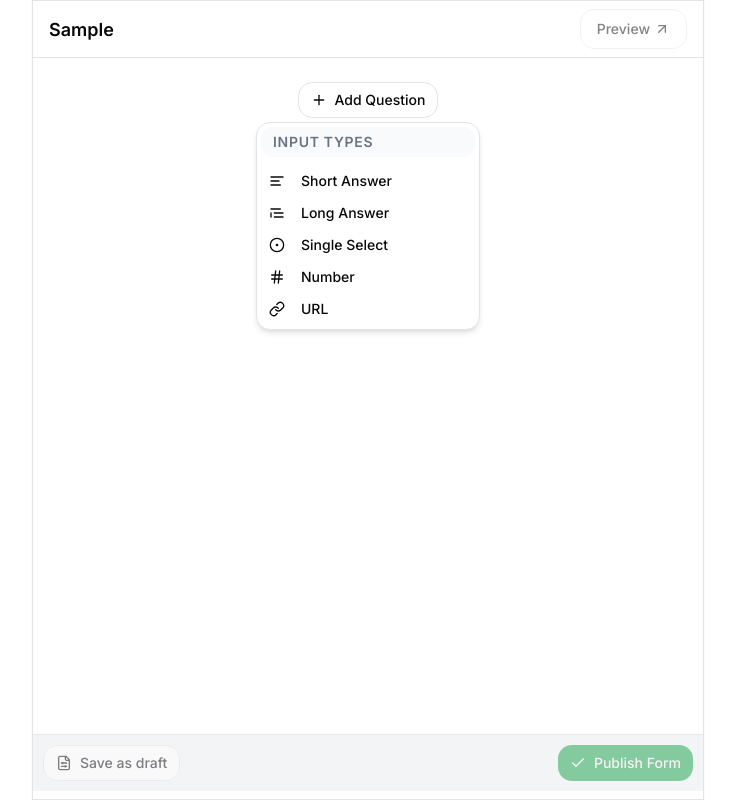
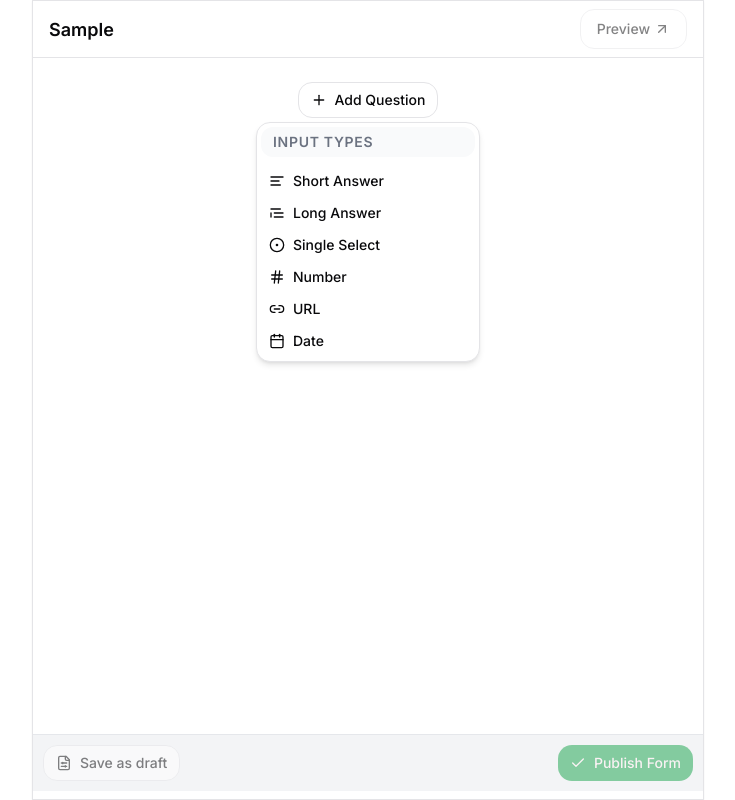
Before and after one commit to suryanshsingh2001/peerlist, a Next.js app: page / in a window 1280 px wide. Both pictures are taken after typing "Sample" into the empty fields and a click on the button "Add Question". Shown: the whole page, without its empty margins (272-1007 px from the left). Built offline with nearby package versions, Linux system fonts and the light colour scheme.

Commit message:
(Chore) Refactoring [Major]

```diff
--- a/components/form/FormDesigner.tsx
+++ b/components/form/FormDesigner.tsx
@@ -1,3 +1,4 @@
+// components/form/FormDesigner.tsx
 import React, { useState } from "react";
 import { useFormContext } from "@/context/FormContext";
 import { Button } from "@/components/ui/button";
@@ -12,6 +13,7 @@ import QuestionTypeSelect from "../questions/QuestionTypeSelect";
 import { Question } from "@/lib/types";
 import { Plus } from "lucide-react";
 import { AnimatedContainer } from "../shared/animated-container";
+import { QUESTION_TYPES, QuestionType } from "@/lib/questionTypes";
 
 export default function FormDesigner() {
   const { questions, setQuestions } = useFormContext();
@@ -21,7 +23,7 @@ export default function FormDesigner() {
     return question.question.trim() !== "";
   };
 
-  const addQuestion = (type: string) => {
+  const addQuestion = (type: QuestionType) => {
     const newQuestion: Question = {
       id: `q${questions.length + 1}`,
       type,
@@ -82,7 +84,9 @@ export default function FormDesigner() {
                   >
                     {(provided) => (
                       <div ref={provided.innerRef} {...provided.draggableProps}>
-                        <AnimatedContainer animation="slideUp" duration={0.2}
+                        <AnimatedContainer
+                          animation="slideUp"
+                          duration={0.2}
                           delay={index * 0.1}
                         >
                           <QuestionCard
@@ -106,7 +110,10 @@ export default function FormDesigner() {
           </Droppable>
         </DragDropContext>
 
-        <AnimatedContainer animation="slide" className="flex justify-center mt-4">
+        <AnimatedContainer
+          animation="slide"
+          className="flex justify-center mt-4"
+        >
           <QuestionTypeSelect onSelect={addQuestion}>
             <Button
               variant="outline"
--- a/components/form/FormPreview.tsx
+++ b/components/form/FormPreview.tsx
@@ -1,3 +1,4 @@
+// components/form/FormPreview.tsx
 import React, { useState } from "react";
 import { useFormContext } from "@/context/FormContext";
 import { Button } from "@/components/ui/button";
@@ -128,6 +129,15 @@ export default function FormPreview() {
             placeholder="https://"
           />
         );
+      case "date":
+        return (
+          <Input
+            name={question.id}
+            type="date"
+            value={answers[question.id] || ""}
+            onChange={(e) => handleAnswerChange(question.id, e.target.value)}
+          />
+        );
       default:
         return null;
     }
@@ -163,8 +173,6 @@ export default function FormPreview() {
               </Button>
             </div>
           </form>
-
-
         </div>
       </div>
     </AnimatedContainer>
--- a/components/questions/QuestionCard.tsx
+++ b/components/questions/QuestionCard.tsx
@@ -1,3 +1,4 @@
+// components/questions/QuestionCard.tsx
 "use client";
 
 import { Card, CardContent } from "@/components/ui/card";
@@ -5,20 +6,12 @@ import { Input } from "@/components/ui/input";
 import { Textarea } from "@/components/ui/textarea";
 import { RadioGroup, RadioGroupItem } from "@/components/ui/radio-group";
 import { Button } from "@/components/ui/button";
-import {
-  Plus,
-  AlignLeft,
-  TextQuote,
-  Hash,
-  Link2,
-  ChevronDown,
-  Grip,
-  CircleDot,
-} from "lucide-react";
+import { ChevronDown, Grip, Plus } from "lucide-react";
 
 import { Question } from "@/lib/types";
 import { cn } from "@/lib/utils";
 import QuestionTypeSelect from "./QuestionTypeSelect";
+import { QUESTION_TYPES, QuestionType } from "@/lib/questionTypes";
 
 interface QuestionCardProps {
   question: Question;
@@ -29,14 +22,6 @@ interface QuestionCardProps {
   error?: boolean;
 }
 
-const questionTypeIcons = {
-  short_answer: <AlignLeft className="h-4 w-4" />,
-  long_answer: <TextQuote className="h-4 w-4" />,
-  single_select: <CircleDot className="h-4 w-4" />,
-  number: <Hash className="h-4 w-4" />,
-  url: <Link2 className="h-4 w-4" />,
-};
-
 export default function QuestionCard({
   question,
   onUpdate,
@@ -45,7 +30,7 @@ export default function QuestionCard({
   dragHandleProps,
   error,
 }: QuestionCardProps) {
-  const handleTypeChange = (newType: string) => {
+  const handleTypeChange = (newType: QuestionType) => {
     const updatedQuestion: Question = {
       ...question,
       type: newType,
@@ -94,9 +79,9 @@ export default function QuestionCard({
                     className="hover:bg-transparent flex items-center gap-1"
                   >
                     {
-                      questionTypeIcons[
-                        question.type as keyof typeof questionTypeIcons
-                      ]
+                      QUESTION_TYPES[
+                        question.type as keyof typeof QUESTION_TYPES
+                      ].icon
                     }
                     <ChevronDown className="h-4 w-4" />
                   </Button>
@@ -167,6 +152,10 @@ export default function QuestionCard({
                 className="text-muted-foreground"
               />
             )}
+
+            {question.type === "date" && (
+              <Input type="date" disabled className="text-muted-foreground" />
+            )}
           </div>
         </div>
       </CardContent>
--- a/components/questions/QuestionTypeSelect.tsx
+++ b/components/questions/QuestionTypeSelect.tsx
@@ -7,18 +7,11 @@ import {
   DropdownMenuLabel,
   DropdownMenuTrigger,
 } from "@/components/ui/dropdown-menu";
-import {
-  AlignLeft,
-  TextQuote,
-  Hash,
-  Link2,
-  CircleDot,
-  Link,
-} from "lucide-react";
+import { QUESTION_TYPES, QuestionType } from "@/lib/questionTypes";
 
 interface QuestionTypeSelectProps {
   children: React.ReactNode;
-  onSelect: (type: string) => void;
+  onSelect: (type: QuestionType) => void;
   position?: "start" | "end" | "center";
 }
 
@@ -33,39 +26,20 @@ export default function QuestionTypeSelect({
 
       <DropdownMenuContent align={position} className="w-56">
         <DropdownMenuLabel className="text-gray-500 text-sm bg-gray-50 font-semibold w-full rounded-sm mb-2 leading-tight tracking-wider">
-         <span className="ml-1">INPUT TYPES</span>
+          <span className="ml-1">INPUT TYPES</span>
         </DropdownMenuLabel>
 
-        <DropdownMenuItem onClick={() => onSelect("short_answer")}>
-          <AlignLeft className="mr-2 h-4 w-4" />
-          <div className="flex flex-col">
-            <span className="font-medium">Short Answer</span>
-          </div>
-        </DropdownMenuItem>
-        <DropdownMenuItem onClick={() => onSelect("long_answer")}>
-          <TextQuote className="mr-2 h-4 w-4" />
-          <div className="flex flex-col">
-            <span className="font-medium">Long Answer</span>
-          </div>
-        </DropdownMenuItem>
-        <DropdownMenuItem onClick={() => onSelect("single_select")}>
-          <CircleDot className="mr-2 h-4 w-4" />
-          <div className="flex flex-col">
-            <span className="font-medium">Single Select</span>
-          </div>
-        </DropdownMenuItem>
-        <DropdownMenuItem onClick={() => onSelect("number")}>
-          <Hash className="mr-2 h-4 w-4" />
-          <div className="flex flex-col">
-            <span className="font-medium">Number</span>
-          </div>
-        </DropdownMenuItem>
-        <DropdownMenuItem onClick={() => onSelect("url")}>
-          <Link className="mr-2 h-4 w-4" />
-          <div className="flex flex-col">
-            <span className="font-medium">URL</span>
-          </div>
-        </DropdownMenuItem>
+        {Object.entries(QUESTION_TYPES).map(([type, { label, icon }]) => (
+          <DropdownMenuItem
+            key={type}
+            onClick={() => onSelect(type as QuestionType)}
+          >
+            {icon}
+            <div className="flex flex-col">
+              <span className="font-medium">{label}</span>
+            </div>
+          </DropdownMenuItem>
+        ))}
       </DropdownMenuContent>
     </DropdownMenu>
   );
--- /dev/null
+++ b/lib/questionTypes.tsx
@@ -0,0 +1,30 @@
+import { AlignLeft, TextQuote, Hash, Link2, CircleDot, Calendar } from "lucide-react";
+
+export const QUESTION_TYPES = {
+  short_answer: {
+    label: "Short Answer",
+    icon: <AlignLeft className="h-4 w-4" />,
+  },
+  long_answer: {
+    label: "Long Answer",
+    icon: <TextQuote className="h-4 w-4" />,
+  },
+  single_select: {
+    label: "Single Select",
+    icon: <CircleDot className="h-4 w-4" />,
+  },
+  number: {
+    label: "Number",
+    icon: <Hash className="h-4 w-4" />,
+  },
+  url: {
+    label: "URL",
+    icon: <Link2 className="h-4 w-4" />,
+  },
+  date : {
+    label : "Date",
+    icon : <Calendar className="h-4 w-4" />
+  }
+};
+
+export type QuestionType = keyof typeof QUESTION_TYPES;
```
Lines whose indentation alone changed are shown as unchanged.
